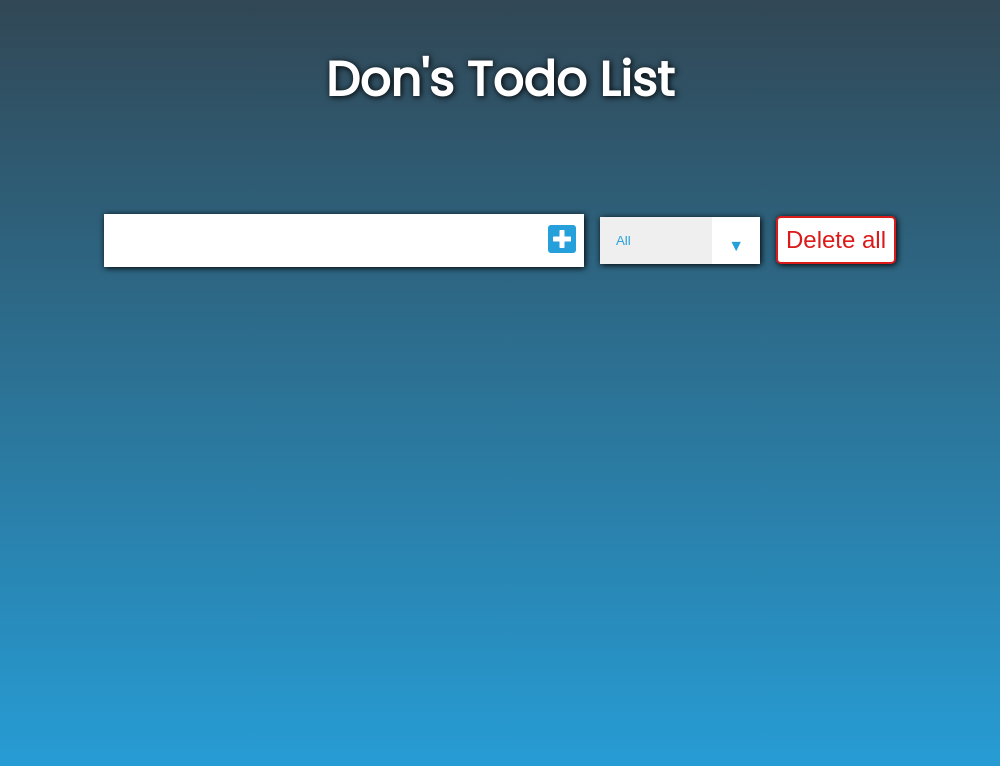
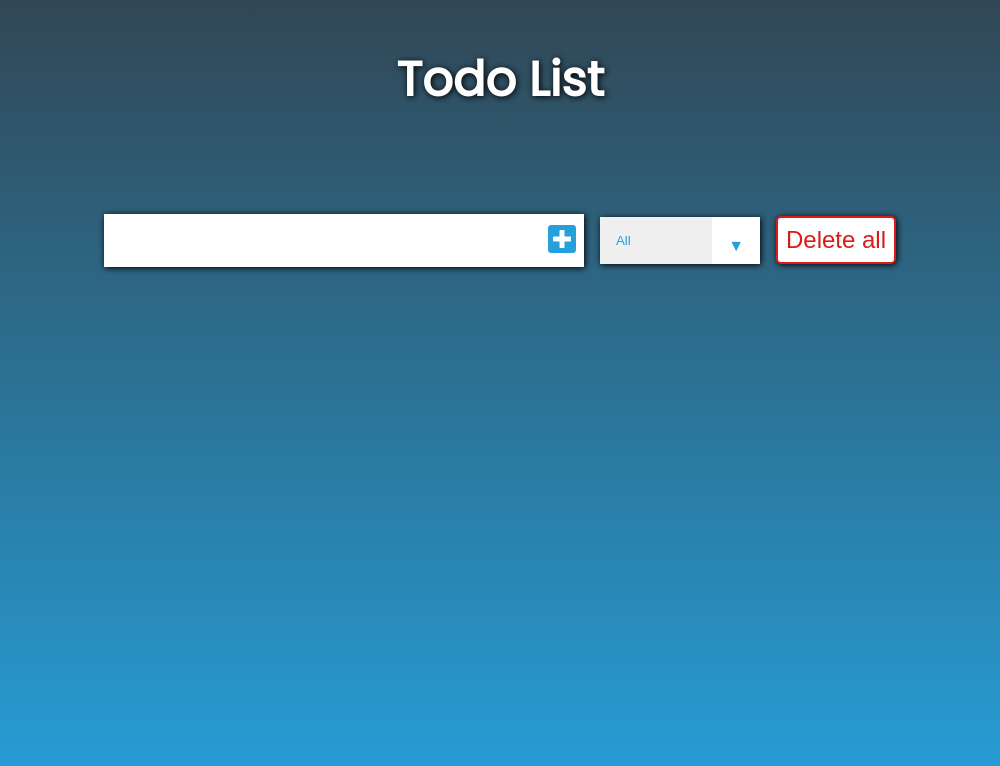
Before and after one commit to dominiks-dev/todolist, an Electron app: page index.html in a window 1000 px wide. Drawn offline with Linux system fonts and the light colour scheme.

Commit message:
Small changes

```diff
--- a/index.html
+++ b/index.html
@@ -19,7 +19,7 @@
   </head>
   <body>
     <header>
-      <h1>Don's Todo List</h1>
+      <h1>Todo List</h1>
     </header>
     <form>
       <input class="todo-input" type="text" />
--- a/package.json
+++ b/package.json
@@ -1,6 +1,7 @@
 {
   "name": "todolist",
   "version": "1.0.0",
+  "author": "Dominik S",
   "description": "Todo List with Electron",
   "main": "main.js",
   "scripts": {
@@ -11,7 +12,6 @@
     "url": "git+https://github.com/dominiks-dev/todolist.git"
   },
   "keywords": [],
-  "author": "",
   "license": "ISC",
   "bugs": {
     "url": "https://github.com/dominiks-dev/todolist/issues"
```
Also changed, not shown: README.md.
